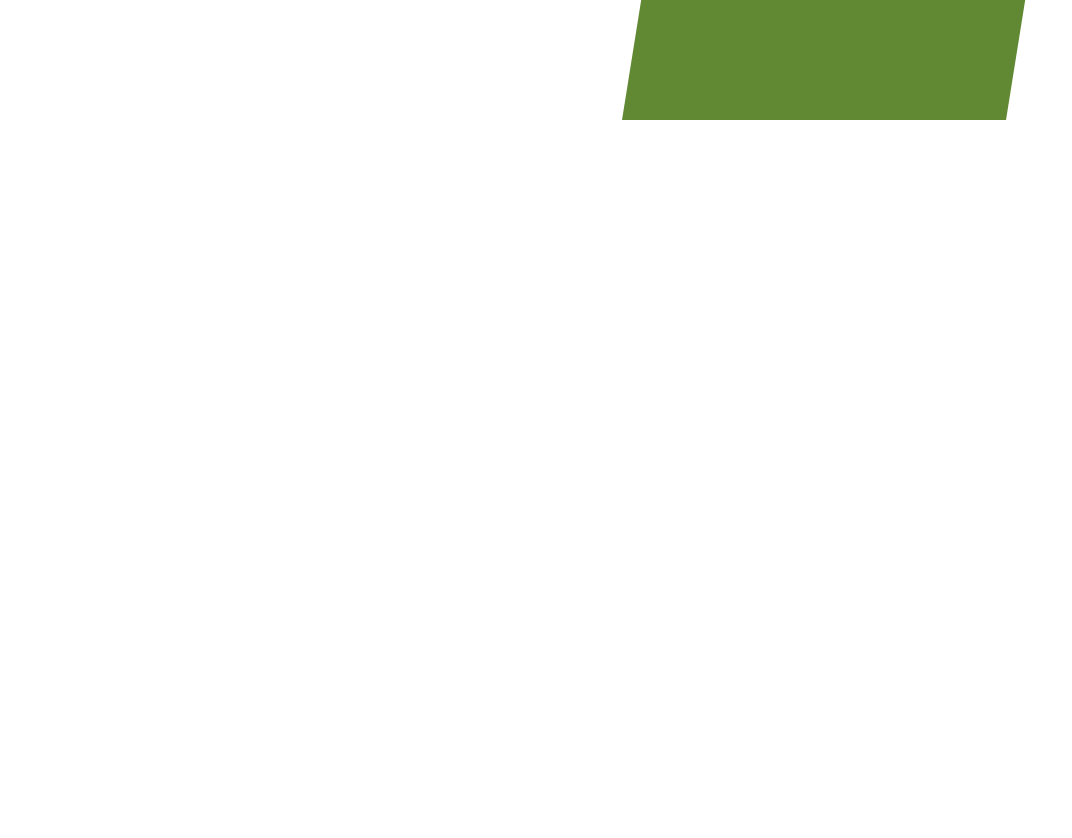
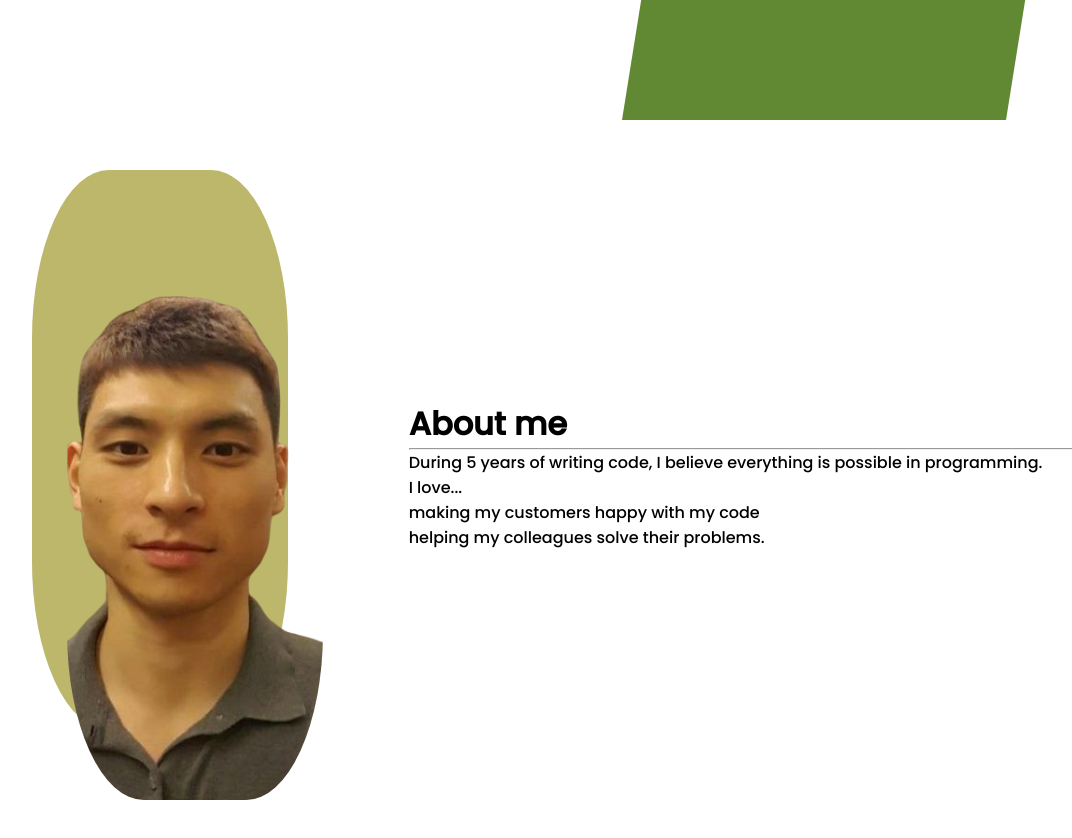
Before and after one commit to HongjoLim/Portfolio, a React (Create React App) app: page / in a window 1280 px wide. Shown: the part 680-1518 px from the top of the page, without its empty margins (18-1090 px from the left). Before the commit the page ends 800 px from the top, so only its background shows below. Built offline with nearby package versions, Linux system fonts and the light colour scheme.

Commit message:
Added about me section

```diff
--- a/src/App.js
+++ b/src/App.js
@@ -1,9 +1,11 @@
 import Intro from './component/intro';
+import About from './component/About';
 
 const App = () => {
   return (
     <div className="app">
       <Intro />
+      <About />
     </div>
   );
 }
--- /dev/null
+++ b/src/component/About.css
@@ -0,0 +1,50 @@
+.a {
+    height: 100vh;
+    align-items: center;
+    display: flex;
+}
+
+.a-left {
+    height: 100%;
+    flex: 1;
+    display: flex;
+    justify-content: center;
+    align-items: center;
+    position:relative;
+}
+
+.a-card.bg {
+    position: absolute;
+    top: 50px;
+    left: 50px;
+    background-color:darkkhaki;
+    border-radius: 30%;
+}
+
+.a-card {
+    width: 60%;
+    height: 70vh;
+    position: relative;
+    overflow: hidden;
+}
+
+.a-img {
+    width: 100%;
+    height: 100%;
+    object-fit: cover;
+    border-radius: 30%;
+}
+
+.a-right {
+    flex: 2;
+    justify-content: center;
+    align-items: center;
+    display: flex;
+    height: 100%;
+    width: 100%;
+}
+
+.a-desc {
+    height: 30%;
+    width: 100%;
+}
--- /dev/null
+++ b/src/component/About.jsx
@@ -0,0 +1,28 @@
+import './About.css';
+import me from '../img/me.png';
+
+const About = () => {
+    return (
+    <div className="a">
+        <div className="a-left">
+            <div className='a-card bg'></div>
+            <div className='a-card'>
+                <img className='a-img' src={me} alt=''/>
+            </div>
+        </div>
+        <div className="a-right">
+            <div className='a-desc'>
+                <h1>About me</h1>
+                <hr/>
+                <p>During 5 years of writing code, I believe everything is possible in programming.</p>
+                <p>I love...</p>
+                <p>making my customers happy with my code</p>
+                <p>helping my colleagues solve their problems.</p>
+            </div>
+        </div>
+
+    </div>
+    );
+}
+
+export default About;
```
